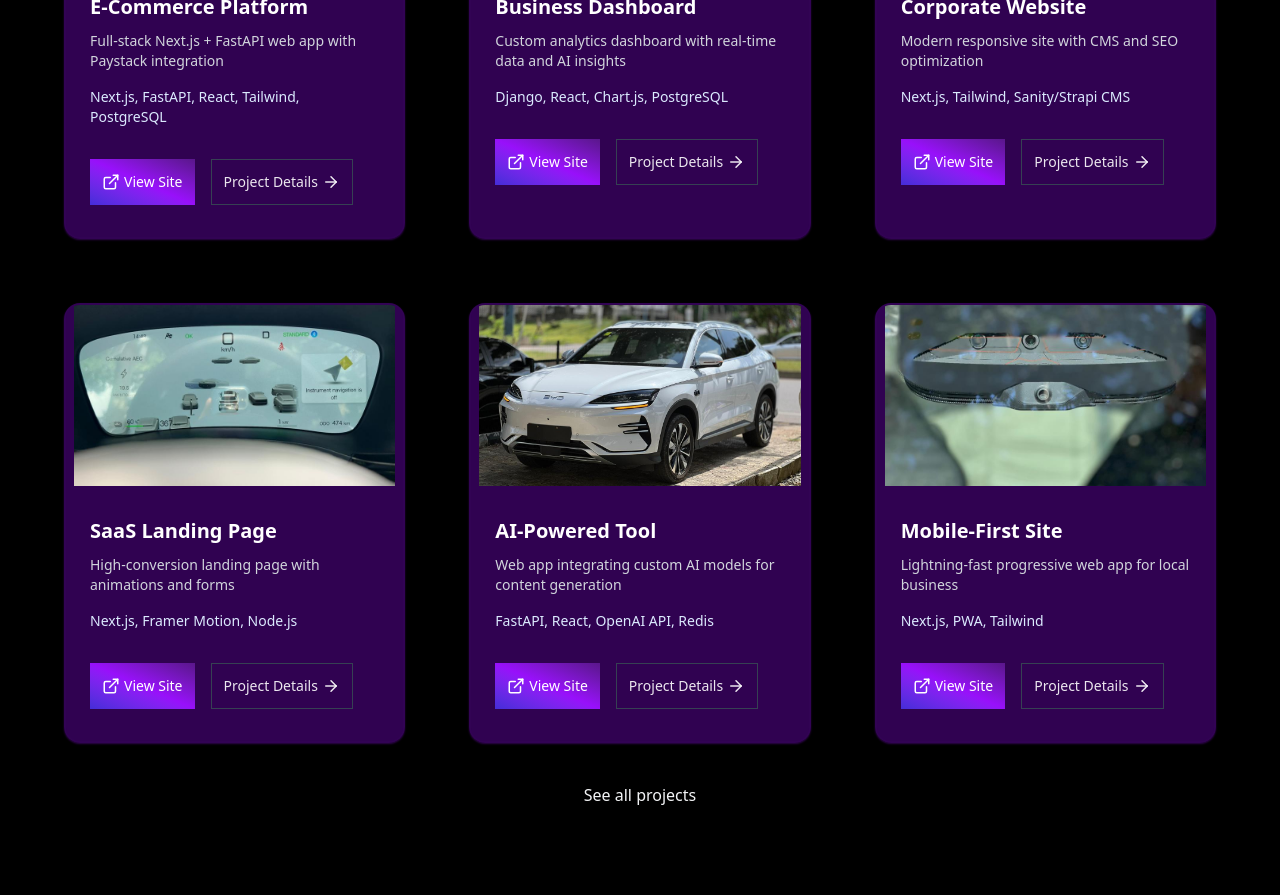
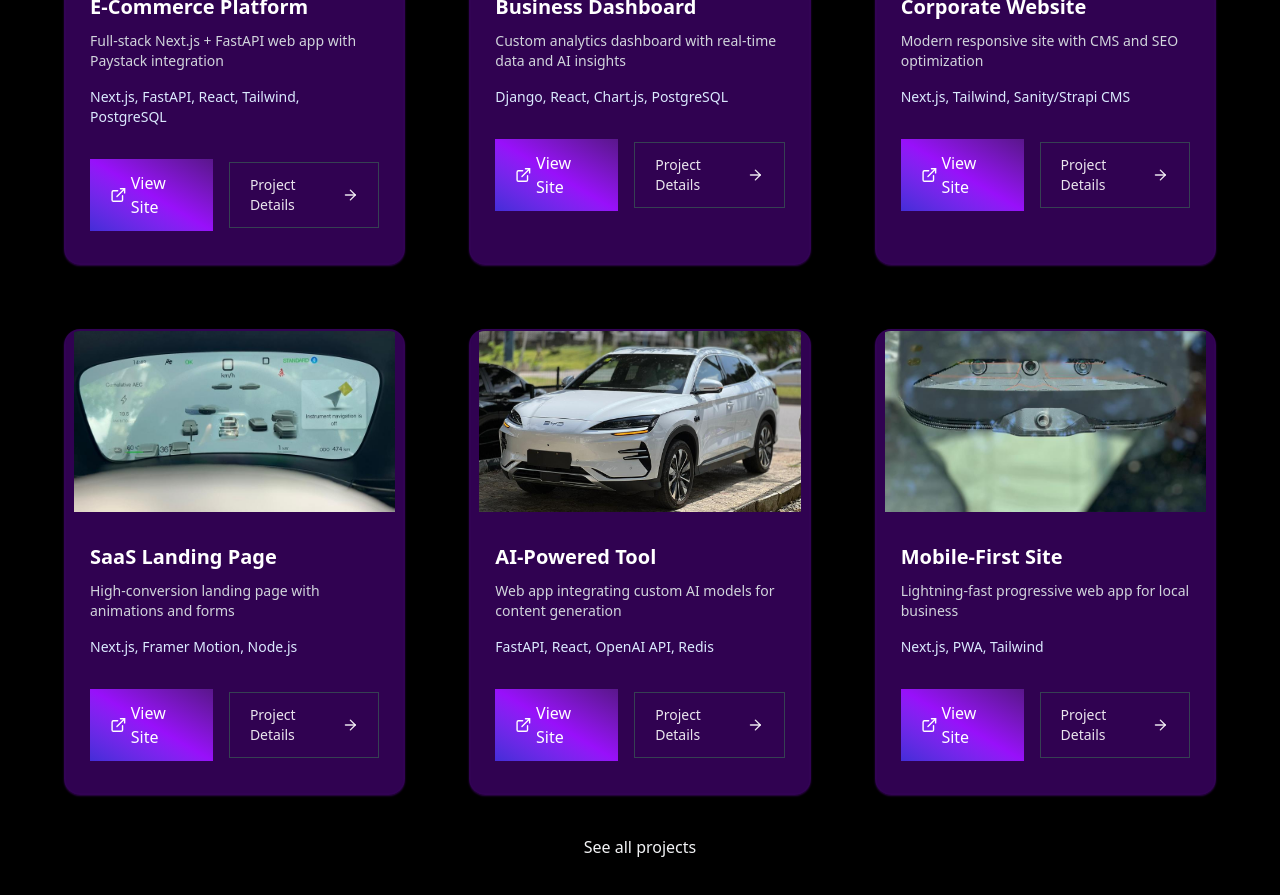
Before and after one commit to btosan/web, a Next.js app: page / in a window 1280 px wide. Shown: the part 2680-3575 px from the top of the page. Built offline with nearby package versions, Linux system fonts and the light colour scheme.

Commit message:
portfolio btn text

```diff
--- a/src/components/PortfolioSection.tsx
+++ b/src/components/PortfolioSection.tsx
@@ -77,12 +77,12 @@ const ProjectCard = ({ project, index, onUserInteract }: { project: Project; ind
           {project.tech}
         </p>
 
-        <div className="flex flex-col sm:flex-row gap-4">
+        <div className="flex flex-col sm:flex-row items-center justify-between gap-4">
           <a
             href={project.liveUrl}
             target="_blank"
             rel="noopener noreferrer"
-            className="inline-flex items-center justify-center gap-1 px-3 py-2.5 md:py-3 text-sm text-white bg-linear-to-bl from-purple-900 via-purple-600 to-indigo-700 hover:border-0 transition-all duration-300"
+            className="inline-flex items-center justify-center gap-1 px-5 py-2.5 md:py-3 text-base text-white bg-linear-to-bl from-purple-900 via-purple-600 to-indigo-700 hover:border-0 transition-all duration-300"
           >
             <ExternalLink size={18} />
             View Site
@@ -92,7 +92,7 @@ const ProjectCard = ({ project, index, onUserInteract }: { project: Project; ind
             href={project.detailUrl}
             target="_blank"
             rel="noopener noreferrer"
-            className="inline-flex items-center justify-center gap-1 px-3 py-2.5 md:py-3 text-sm lg:text-sm text-white/90 border border-gray-700 hover:border-purple-50/60 transition group/link"
+            className="inline-flex items-center justify-center gap-1 px-5 py-2.5 md:py-3 text-base lg:text-sm text-white/90 border border-gray-700 hover:border-purple-50/60 transition group/link"
           >
             Project Details
             <ArrowRight size={18} className="transition-transform group-hover/link:translate-x-1" />
```
